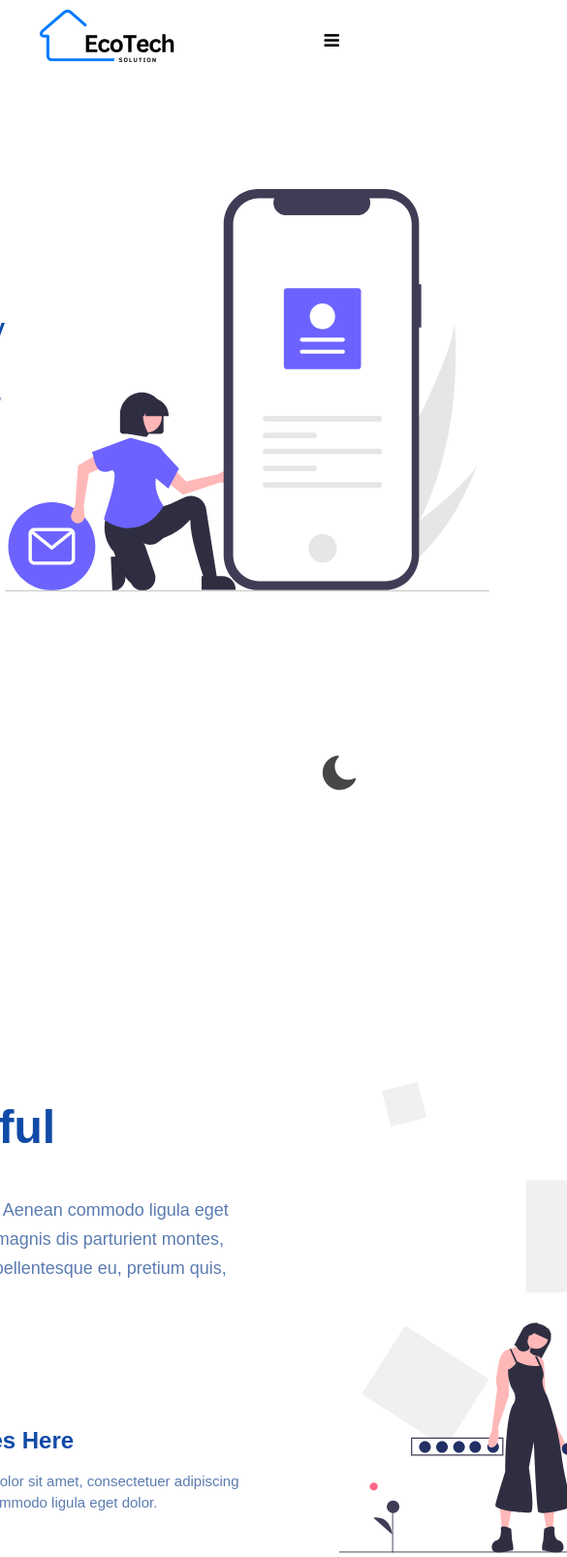
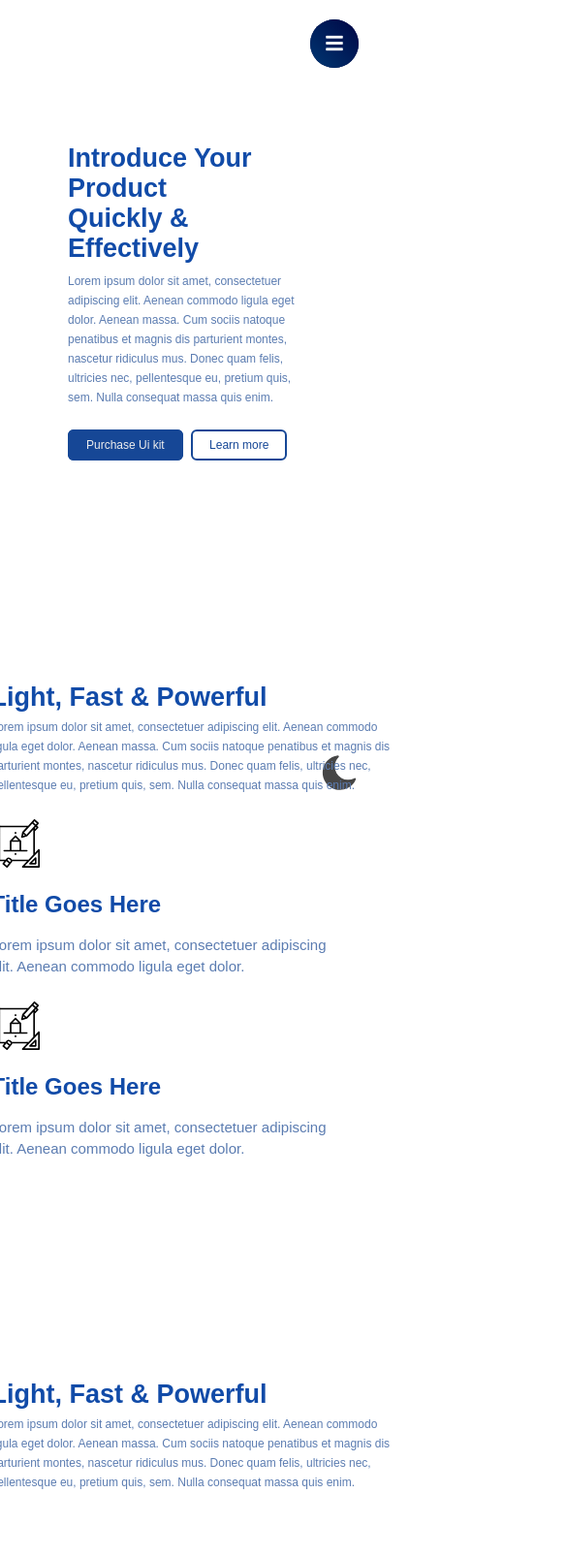
Before and after one commit to Sala7-dine/EcoTech, a website: page index.html in a window 390 px wide. Shown: the top 1606 px of the page at 97% size, 585 px wide, since content can reach past the window. Drawn offline with nearby package versions, Linux system fonts and the light colour scheme.

Commit message:
Ajoute Responsive ou page Home

```diff
--- a/About.html
+++ b/About.html
@@ -7,6 +7,7 @@
     <link rel="stylesheet" href="style.css">
     <link rel="stylesheet" href="https://cdnjs.cloudflare.com/ajax/libs/font-awesome/4.7.0/css/font-awesome.min.css">
     <link href="https://unpkg.com/aos@2.3.1/dist/aos.css" rel="stylesheet">
+    <link rel="stylesheet" href="https://cdnjs.cloudflare.com/ajax/libs/font-awesome/5.15.3/css/all.min.css"/>
 </head>
 <body style="background-image: none;"
 
@@ -36,6 +37,19 @@
             <i class="fa fa-bars" style="font-size:18px"></i>
           </a>
         </nav>
+
+        <div class="responsive-nav">
+            <input type="checkbox" id="active">
+            <label for="active" class="menu-btn"><i class="fas fa-bars" style="font-size:20px;"></i></label>
+            <div class="wrapper-nav">
+               <ul>
+                  <li><a href="index.html">Home</a></li>
+                  <li><a href="About.html">About</a></li>
+                  <li><a href="Services.html">Services</a></li>
+                  <li><a href="Contact.html">Contacts</a></li>
+               </ul>
+            </div>
+        </div>
     </header>
 
     <section class="About">
@@ -226,15 +240,6 @@
 
     <script>
 
-        // function myFunction() {
-        //   var x = document.getElementById("mobile");
-        //   if (x.className === "pages") {
-        //     x.className += " responsive";
-        //   } else {
-        //     x.className = "pages";
-        //   }
-        // }
-
         window.onload = function() {
             const container = document.getElementById('simulateDarkMode');
             const savedMode = localStorage.getItem("mode");
--- a/index.html
+++ b/index.html
@@ -7,6 +7,7 @@
     <link rel="stylesheet" href="style.css">
     <link rel="stylesheet" href="https://cdnjs.cloudflare.com/ajax/libs/font-awesome/4.7.0/css/font-awesome.min.css">
     <link href="https://unpkg.com/aos@2.3.1/dist/aos.css" rel="stylesheet">
+    <link rel="stylesheet" href="https://cdnjs.cloudflare.com/ajax/libs/font-awesome/5.15.3/css/all.min.css"/>
 
 </head>
 <body
@@ -37,6 +38,21 @@
             <i class="fa fa-bars" style="font-size:18px"></i>
           </a>
         </nav>
+
+        <div class="responsive-nav">
+            <input type="checkbox" id="active">
+            <label for="active" class="menu-btn"><i class="fas fa-bars" style="font-size:20px;"></i></label>
+            <div class="wrapper-nav">
+               <ul>
+                  <li><a href="index.html">Home</a></li>
+                  <li><a href="About.html">About</a></li>
+                  <li><a href="Services.html">Services</a></li>
+                  <li><a href="Contact.html">Contacts</a></li>
+               </ul>
+            </div>
+        </div>
+
+
     </header>
 
     <section class="Home">
@@ -91,7 +107,7 @@
 
     <section class="details" style="margin-top:-100px ;">
         <div class="details-parent">
-            <div class="ilustraion" data-aos-duration="1000" data-aos="fade-left">
+            <div class="ilustraion d2" data-aos-duration="1000" data-aos="fade-left">
                 <img class = "d-icons" src="images/mess-icon.svg" alt="">
             </div>
             <div class="details-content" data-aos-duration="1000" data-aos="fade-right">
@@ -170,15 +186,6 @@
 
     <script>
 
-        // function myFunction() {
-        //   var x = document.getElementById("mobile");
-        //   if (x.className === "pages") {
-        //     x.className += " responsive";
-        //   } else {
-        //     x.className = "pages";
-        //   }
-        // }
-
         window.onload = function() {
             const container = document.getElementById('simulateDarkMode');
             const savedMode = localStorage.getItem("mode");
@@ -190,7 +197,6 @@
                 document.getElementsByClassName("price")[0].style.backgroundImage = "none";
                 document.getElementById('make-image').src="images/dark-logo.svg";
                 document.getElementById('make-image1').src="images/dark-logo.svg";
-
 
                 const collection = document.getElementsByClassName("darkIcon");
                     for (let i = 0; i < collection.length; i++) {
--- a/style.css
+++ b/style.css
@@ -5,11 +5,16 @@
     --blue-2-btn : #164796;
     --blue-2-p : #5b7cb1;
     --blue-dark-3 : #007AFF;
+
     --blue-contact : #d9d9d900;
     --div-contact :#d9d9d92e;
     --icon-contact : #ffffffa2;
     --contact-btn : #082055;
     --bg-contact: #11164c88;
+
+    --blue-dark-3-t : #003772;
+    --bg-contact-t: #000644;
+
     --about-d : #eeeeee ;
     --border-services : rgba(0, 0, 0, 0.12);
 
@@ -20,6 +25,11 @@
     --gray-f-s : #eeeeee;
     --footer : #E7ECFF;
     --display : block;
+
+
+    --title-size-17 : 3vw;
+    --para-size-06 : 1vw;
+
 
 
     /* --blue-dark-1-t : #004dc9;*/
@@ -87,6 +97,100 @@ header , .Home , .About{
     padding: 40px 125px;
 }
 
+.responsive-nav{
+    display: none;
+    position: fixed;
+    top: 0;
+    right: 0;
+
+}
+
+
+  .wrapper-nav{
+    position: fixed;
+    top: 0;
+    left: 0;
+    height: 100%;
+    width: 100%;
+    background: linear-gradient(-135deg, var(--bg-contact-t), var(--blue-dark-3-t));
+    /* background: linear-gradient(375deg, #1cc7d0, #2ede98); */
+    /* clip-path: circle(25px at calc(0% + 45px) 45px); */
+    clip-path: circle(25px at calc(100% - 45px) 45px);
+    transition: all 0.3s ease-in-out;
+  }
+  #active:checked ~ .wrapper-nav{
+    clip-path: circle(75%);
+  }
+  .menu-btn{
+    position: absolute;
+    z-index: 2;
+    right: 20px;
+    /* left: 20px; */
+    top: 20px;
+    height: 50px;
+    width: 50px;
+    text-align: center;
+    line-height: 50px;
+    border-radius: 50%;
+    font-size: 20px;
+    color: #fff;
+    cursor: pointer;
+    background: linear-gradient(-135deg,var(--bg-contact-t), var(--blue-dark-3-t));
+    /* background: linear-gradient(375deg, #1cc7d0, #2ede98); */
+    transition: all 0.3s ease-in-out;
+  }
+  #active:checked ~ .menu-btn{
+    background: #fff;
+    color: #4158d0;
+  }
+
+
+  .wrapper-nav ul{
+    position: absolute;
+    top: 50%;
+    left: 50%;
+    transform: translate(-50%, -50%);
+    list-style: none;
+    text-align: center;
+  }
+  .wrapper-nav ul li{
+    margin: 15px 0;
+  }
+  .wrapper-nav ul li a{
+    color: none;
+    text-decoration: none;
+    font-size: 30px;
+    font-weight: 500;
+    padding: 5px 30px;
+    color: #fff;
+    position: relative;
+    line-height: 50px;
+    transition: all 0.3s ease;
+  }
+  .wrapper-nav ul li a:after{
+    position: absolute;
+    content: "";
+    background: #fff;
+    width: 100%;
+    height: 50px;
+    left: 0;
+    border-radius: 50px;
+    transform: scaleY(0);
+    z-index: -1;
+    transition: transform 0.3s ease;
+  }
+  .wrapper-nav ul li a:hover:after{
+    transform: scaleY(1);
+  }
+  .wrapper-nav ul li a:hover{
+    color: #4158d0;
+  }
+  input[type="checkbox"]{
+    display: none;
+}
+
+
+
 .btn-toggle{
     position: fixed;
     bottom: 15px;
@@ -128,7 +232,7 @@ header , .Home , .About{
 
 .btn{
     max-width: 200px;
-    font-size: 0.6rem;
+    font-size: var(--para-size-06);
     color: var(--blue-2-btn);
     padding: 10px 30px;
     background-color: var(--white);
@@ -176,14 +280,14 @@ header , .Home , .About{
 }
 
 .content .title{
-    font-size: 1.7rem;
+    font-size: var(--title-size-17);
     font-weight: 700;
     color: var(--blue-1-t);
     align-self: flex-end;
 }
 
 .content .para{
-    font-size: 0.6rem;
+    font-size: var(--para-size-06);
     color: var(--blue-2-p);
     line-height: 30px;
 }
@@ -192,7 +296,6 @@ header , .Home , .About{
 .purchase{
     background-color: var(--blue-2-c);
     color: var(--gray-f);
-    border: none;
 }
 
 .ilustraion img{
@@ -232,14 +335,14 @@ header , .Home , .About{
 }
 
 .details-content .title{
-    font-size: 1.6rem;
+    font-size: var(--title-size-17);
     font-weight: 700;
     color: var(--blue-1-t);
 }
 
 .details-content .para{
 
-    font-size: 0.6rem;
+    font-size: var(--para-size-06);
     color: var(--blue-2-p);
     padding-bottom: 10px;
     line-height: 30px;
@@ -286,7 +389,7 @@ header , .Home , .About{
 /* -------------------------------- Price section ---------------------------------------------- */
 
 .price{
-    height: 100vh;
+    height: 98vh;
     padding: 110px 70px;
     display: flex;
     flex-direction: column;
@@ -307,14 +410,14 @@ header , .Home , .About{
 }
 
 .price-details .title{
-    font-size: 1.7rem;
+    font-size: var(--title-size-17);
     font-weight: 700;
     color: var(--blue-1-t);
 }
 
 .price-details .para{
 
-    font-size: 0.6rem;
+    font-size: var(--para-size-06);
     color: var(--blue-2-p);
     line-height: 30px;
 
@@ -372,13 +475,13 @@ header , .Home , .About{
 }
 
 .about-content .title{
-    font-size: 1.6rem;
+    font-size: var(--title-size-17);
     font-weight: 700;
     color: var(--blue-1-t);
 }
 
 .about-content .para{
-    font-size: 0.6rem;
+    font-size: var(--para-size-06);
     color: var(--blue-2-p);
     padding-bottom: 20px;
     line-height: 30px;
@@ -489,7 +592,7 @@ header , .Home , .About{
 }
 
 .contact-form .parag{
-    font-size: 0.6rem;
+    font-size: var(--para-size-06);
     color: var(--gray-f);
     line-height: 30px;
     text-align: center;
@@ -704,13 +807,214 @@ footer{
 
 
 /*--------------------------------------------- Responsive -------------------------------------------*/
+/* --------------------- Tabllet -------------------- */
+
+@media screen and (max-width:992px){
+
+    .Home{
+        padding: 5px 70px;
+        height: 77vh;
+    }
+    .header .navbar{
+        display: none;
+    }
+
+    .responsive-nav{
+        display: block;
+        z-index: 1111111;
+    }
+
+    .Home .parent .ilustraion{
+        display: none;
+    }
+
+    .details-parent .ilustraion img{
+        width: 300px;
+    }
+
+    .d2{
+        display: none;
+    }
+
+    .parent{
+        z-index: -1;
+        display: grid;
+        grid-template-columns: auto;
+        height: 40vh;
+
+    }
+
+    .About .parent{
+        display: grid;
+        grid-template-columns: auto;
+    }
+
+    .content .title , .details-content .title , .price-content .title{
+        font-size: 0.9rem;
+    }
+    .content .para , .details-content .para , .price-content .para{
+        font-size: 0.4rem;
+        line-height: 20px;
+    }
+
+    .btn{
+        max-width: 90px;
+        padding: 7px 17px;
+        font-size: 12px;
+    }
+    .price{
+        background-image: none;
+    }
+    .details{
+        height: 80vh;
+        margin: 0;
+    }
+
+    .details-parent{
+        display: flex;
+        flex-direction: column;
+        align-items: center;
+    }
+
+    .details-content{
+        width: 700px;
+    }
+
+    .elements{
+        display: grid;
+        grid-template-columns: repeat(2, auto);
+        align-self: flex-start;
+    }
+
+    .elem1 p {
+        font-size: 12px;
+        color: var(--grey-3-c);
+    }
 
 
 
+    footer {
+        padding: 0px 27px;
+    }
+
+    .parent-footer{
+        width: 100%;
+    }
+
+    .up-footer img {
+        width: 77px;
+    }
+
+    .down-footer div a {
+        font-size: 10px;
+        color: var(--grey-3-c);
+        padding: 0 5px;
+    }
+
+
+}
+
+/* --------------------- Mobile -------------------- */
+
+@media screen and (max-width:768px){
+
+    .Home{
+        padding: 5px 70px;
+        height: 77vh;
+    }
+    .header .navbar{
+        display: none;
+    }
+
+    .responsive-nav{
+        display: block;
+        z-index: 1111111;
+    }
+
+    .parent .ilustraion , .details-parent .ilustraion img{
+        display: none;
+    }
+
+    .parent{
+        z-index: -1;
+        display: grid;
+        grid-template-columns: auto;
+        height: 40vh;
+
+    }
+
+    .About .parent{
+        display: grid;
+        grid-template-columns: auto;
+    }
+
+    .content .title , .details-content .title , .price-content .title{
+        font-size: 0.9rem;
+    }
+    .content .para , .details-content .para , .price-content .para{
+        font-size: 0.4rem;
+        line-height: 20px;
+    }
+
+    .btn{
+        max-width: 90px;
+        padding: 7px 17px;
+        font-size: 12px;
+    }
+    .price{
+        background-image: none;
+    }
+    .details{
+        height: 70vh;
+        margin: 0;
+    }
+
+    .details-parent{
+        gap: 0;
+    }
+
+    .details-content{
+        width: 419px;
+    }
+
+    .elements{
+        display: grid;
+        grid-template-columns: repeat(1, auto);
+        align-self: flex-start;
+    }
+
+    .elem1 p {
+        font-size: 12px;
+        color: var(--grey-3-c);
+    }
 
 
 
-@media screen and (min-width: 768px) {
+    footer {
+        padding: 0px 27px;
+    }
+
+    .parent-footer{
+        width: 100%;
+    }
+
+    .up-footer img {
+        width: 77px;
+    }
+
+    .down-footer div a {
+        font-size: 10px;
+        color: var(--grey-3-c);
+        padding: 0 5px;
+    }
+
+
+}
+
+
+@media screen and (min-width: 769px) {
+
+
     .services-section {
       padding: 0 2em;
     }
@@ -729,61 +1033,3 @@ footer{
       max-width: 33.33%;
     }
 }
-
-
-
-
-@media screen and (max-width: 600px) {
-
-    .content .title{
-        font-size: 1.2rem;
-    }
-    .content .para{
-        font-size: 0.4rem;
-    }
-
-}
-
-@media screen and (max-width: 400px) {
-
-    .content .title{
-        font-size: 0.8rem;
-    }
-    .content .para{
-        font-size: 0.2rem;
-    }
-
-    header , .Home{
-        padding: 8px 40px;
-    }
-    .pages a , .btn{
-        display: none;}
-
-    .navbar a.icon {
-        display: block;
-    }
-
-
-
-  }
-
-  @media screen and (max-width: 400px) {
-
-
-    .pages {
-        display: block;
-        flex-direction: column;
-    }
-    .responsive {position: relative;}
-    .pages.responsive .icon {
-      position: absolute;
-      right : 0;
-      top: 0;
-    }
-
-    .pages.responsive a {
-      float: none;
-      display: block;
-      text-align: left;
-    }
-  }
```
Also changed, not shown: Contact.html (+0 -9 lines), NotFound.html (+1 -1 lines).
